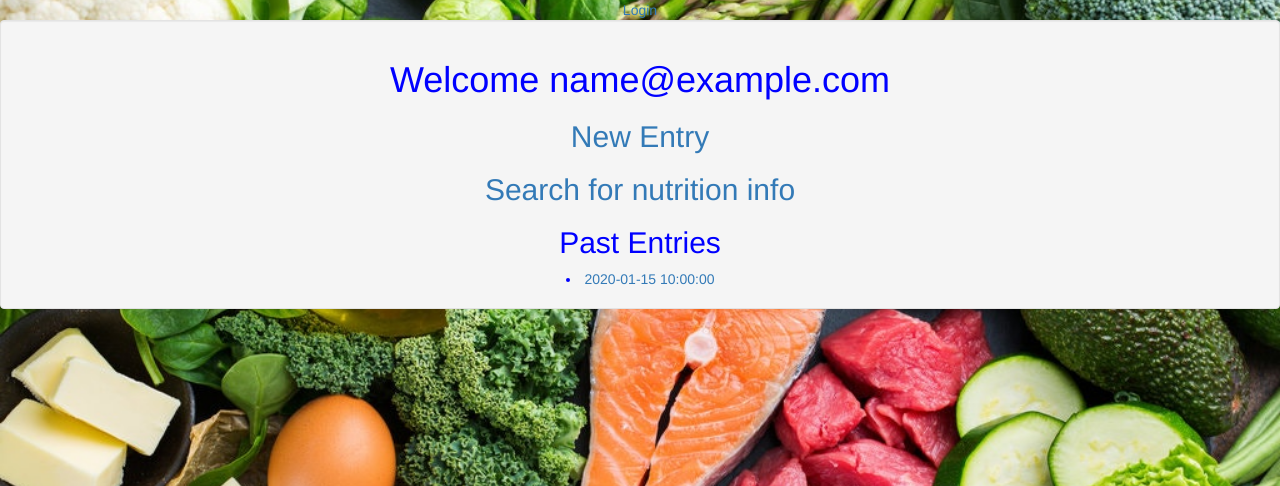
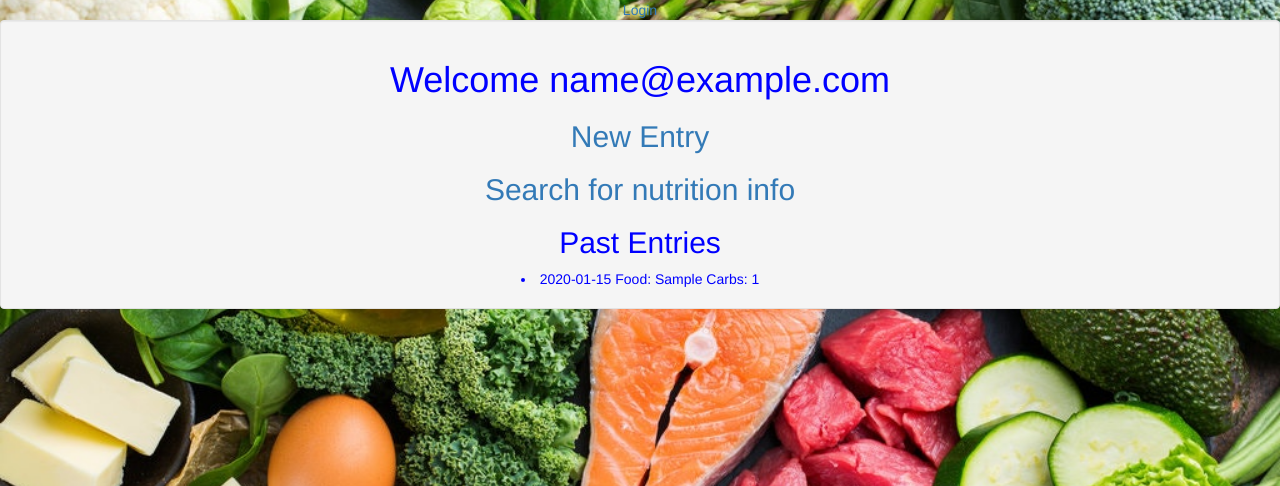
Before and after one commit to EpicRowan/Keto-Tracker, a Flask app: page /users/1 in a window 1280 px wide. Shown: the top 486 px of the page. Run offline with Flask 2, Linux system fonts and the light colour scheme; tables that the repository leaves empty hold one stand-in row (values such as "Sample post"); some libraries are stand-ins or nearby versions.

Commit message:
Updated dates and readme with gifs

```diff
--- a/model.py
+++ b/model.py
@@ -60,7 +60,7 @@
     food = db.Column(db.String(100))
     carbs = db.Column(db.Integer)
     user = db.relationship('User', backref=db.backref('meal'))
-    date = db.Column(db.DateTime())
+    date = db.Column(db.Date())
 
 
 def example_data():
--- a/server.py
+++ b/server.py
@@ -9,6 +9,8 @@
 from flask_debugtoolbar import DebugToolbarExtension
 
 from model import User, Meal, connect_to_db, db
+
+from datetime import datetime
 
 app = Flask(__name__)
 
--- a/templates/user.html
+++ b/templates/user.html
@@ -15,7 +15,7 @@
     <h2> Past Entries</h2>
     {% if meals %}
 		{% for meal in meals %}
-<li><a href="/users/{{user.user_id}}/{{meal.date}}">{{meal.date}}</li>
+<li>{{meal.date}} Food: {{meal.food}} Carbs: {{meal.carbs}}</li>
 		{% endfor %}
 	{% endif %}
 </div>
```
Also changed, not shown: README.md, static/img/new_entry.gif (added), static/img/search.gif (added).
